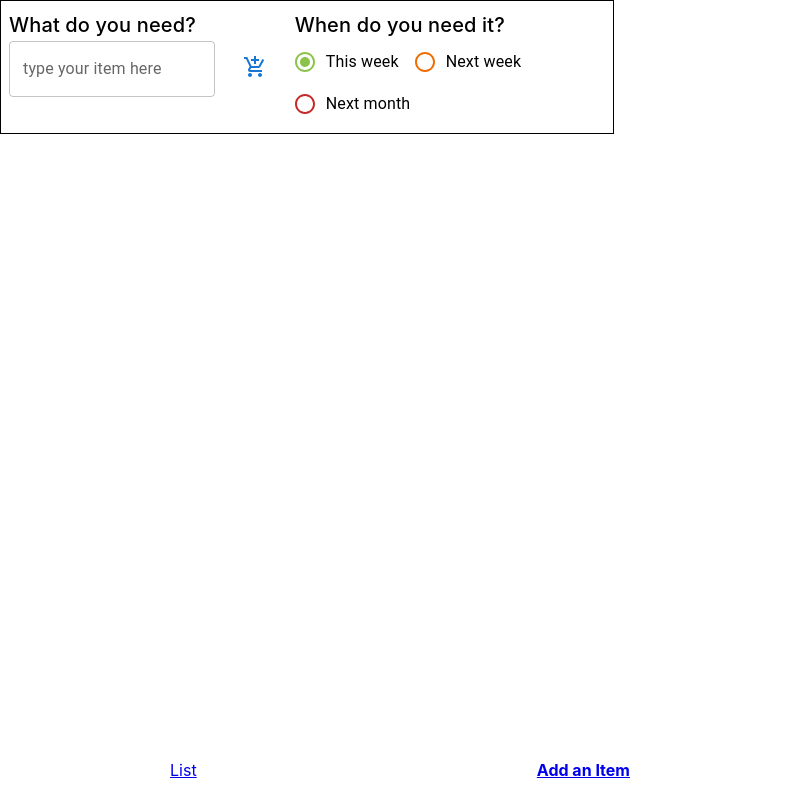
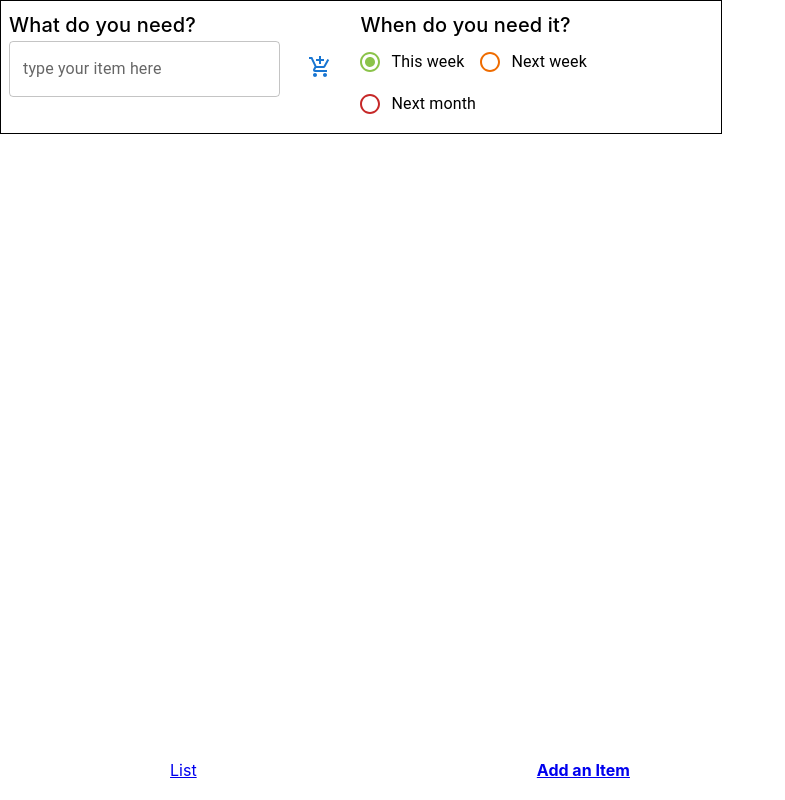
Before and after one commit to the-collab-lab/tcl-31-smart-shopping-list, a React (Create React App) app: page /add in a window 1280 px wide. Shown: the whole page, without its empty margins (0-785 px from the left). Built offline with nearby package versions, Linux system fonts and the light colour scheme.

Commit message:
fixes addForm's styles

```diff
--- a/src/AddForm.js
+++ b/src/AddForm.js
@@ -90,14 +90,15 @@ function AddForm() {
       {/* Begin the MaterialUI */}
       <Box
         sx={{
-          width: '85%',
+          width: '100%',
           border: 1,
           display: 'flex',
           flexDirection: 'row',
+          justifyContent: 'space-between',
           '& > :not(style)': { m: 1 },
         }}
       >
-        <Box sx={{ display: 'flex', flexDirection: 'column' }}>
+        <Box sx={{ width: '40%', display: 'flex', flexDirection: 'column' }}>
           <Typography variant="h6" fontFamily={'Inter, sans-serif'}>
             What do you need?
           </Typography>
@@ -119,14 +120,8 @@ function AddForm() {
         </IconButton>
 
         {/* finish the materia UI*/}
-        <div>
         <FormControl component="fieldset">
           {/* <h3>When do you need it?</h3>*/}
-            <Box
-              sx={{
-                justifyContent: 'flex-end',
-              }}
-            >
           <Typography variant="h6" fontFamily={'Inter, sans-serif'}>
             When do you need it?
           </Typography>
@@ -189,9 +184,7 @@ function AddForm() {
               label="Next month"
             />
           </RadioGroup>
-            </Box>
         </FormControl>
-        </div>
       </Box>
       {/*        <Button variant="outlined" type="submit" id="submit-item">
           {' '}
--- a/src/List.js
+++ b/src/List.js
@@ -192,7 +192,7 @@ export function List() {
       <AddForm />
       <Box
         sx={{
-          width: '88%',
+          width: '100%',
           display: 'flex',
           margin: 'auto',
           flexDirection: 'row',
```
Lines whose indentation alone changed are shown as unchanged.
